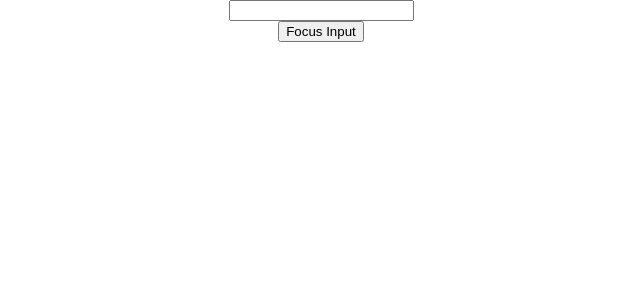
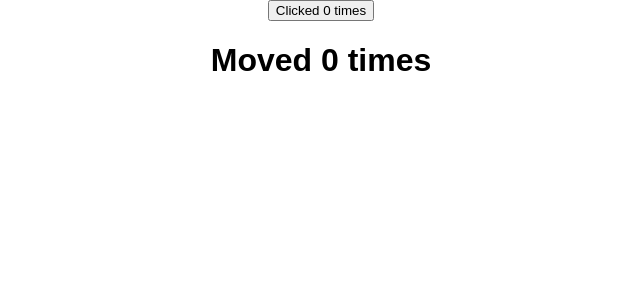
Before and after one commit to Sumit-D21/my-app, a React (Create React App) app: page / in a window 1280 px wide. Shown: the top 300 px of the page, without its empty margins (319-959 px from the left). Built offline with nearby package versions, Linux system fonts and the light colour scheme.

Commit message:
Higher order components (HOC)

```diff
--- a/src/App.js
+++ b/src/App.js
@@ -15,12 +15,18 @@ import NameList from './components/NameList';
 import Form from './components/Form';
 import RefsDemo from './components/RefsDemo';
 import FocusInput from './components/FocusInput';
+import PortalDemo from './components/PortalDemo';
+import ClickCounter from './advanced/ClickCounter';
+import HoverCounter from './advanced/HoverCounter';
 
 class App extends Component {
   render() {
     return (
       <div className="App">
-        <FocusInput/>
+        <ClickCounter/>
+        <HoverCounter/>
+        {/* <PortalDemo/> */}
+        {/* <FocusInput/> */}
         {/* <RefsDemo/> */}
         {/* <Form/> */}
         {/* <NameList /> */}
--- /dev/null
+++ b/src/advanced/ClickCounter.js
@@ -0,0 +1,27 @@
+import React, { Component } from 'react'
+import updatedComponent from './withComponent'
+
+class ClickCounter extends Component {
+    // constructor(props) {
+    //   super(props)
+
+    //   this.state = {
+    //      count : 0
+    //   }
+    // }
+
+    // incriment=()=>{
+    //     this.setState(previousState=>{
+    //       return {count: previousState.count+1}
+    //     })
+    // }
+
+  render() {
+    const {count, incriment} = this.props
+    return (
+        <button onClick={incriment}>Clicked {count} times</button>
+    )
+  }
+}
+
+export default updatedComponent(ClickCounter)
--- /dev/null
+++ b/src/advanced/HoverCounter.js
@@ -0,0 +1,27 @@
+import React, { Component } from 'react'
+import updatedComponent from './withComponent'
+
+class HoverCounter extends Component {
+    // constructor(props) {
+    //     super(props)
+
+    //     this.state = {
+    //        count : 0
+    //     }
+    //   }
+
+    //   incriment=()=>{
+    //       this.setState(previousState=>{
+    //         return {count: previousState.count+1}
+    //       })
+    //   }
+
+  render() {
+    const {count, incriment} = this.props
+    return (
+      <h1 onMouseOver={incriment}> Moved {count} times</h1>
+    )
+  }
+}
+
+export default updatedComponent(HoverCounter)
--- /dev/null
+++ b/src/advanced/withComponent.js
@@ -0,0 +1,28 @@
+import React from "react";
+
+const updatedComponent = OriginalCompont => {
+    class NewComponent extends React.Component{
+        constructor(props) {
+            super(props)
+
+            this.state = {
+               count : 0
+            }
+          }
+
+          incriment=()=>{
+              this.setState(previousState=>{
+                return {count: previousState.count+1}
+              })
+          }
+        render() {
+            return <OriginalCompont
+            count = {this.state.count}
+            incriment = {this.incriment}
+            />
+        }
+    }
+    return NewComponent
+}
+
+export default updatedComponent
```
